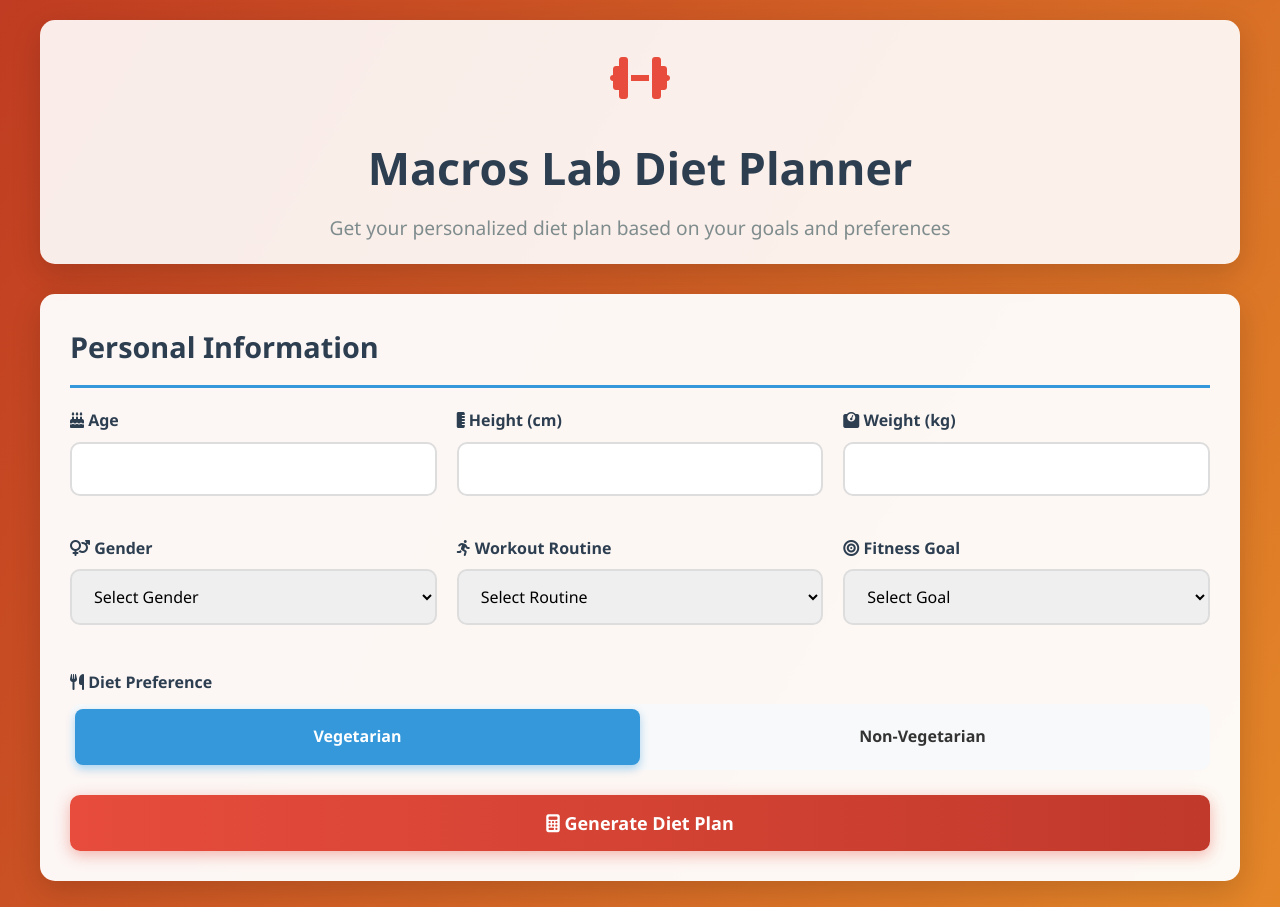
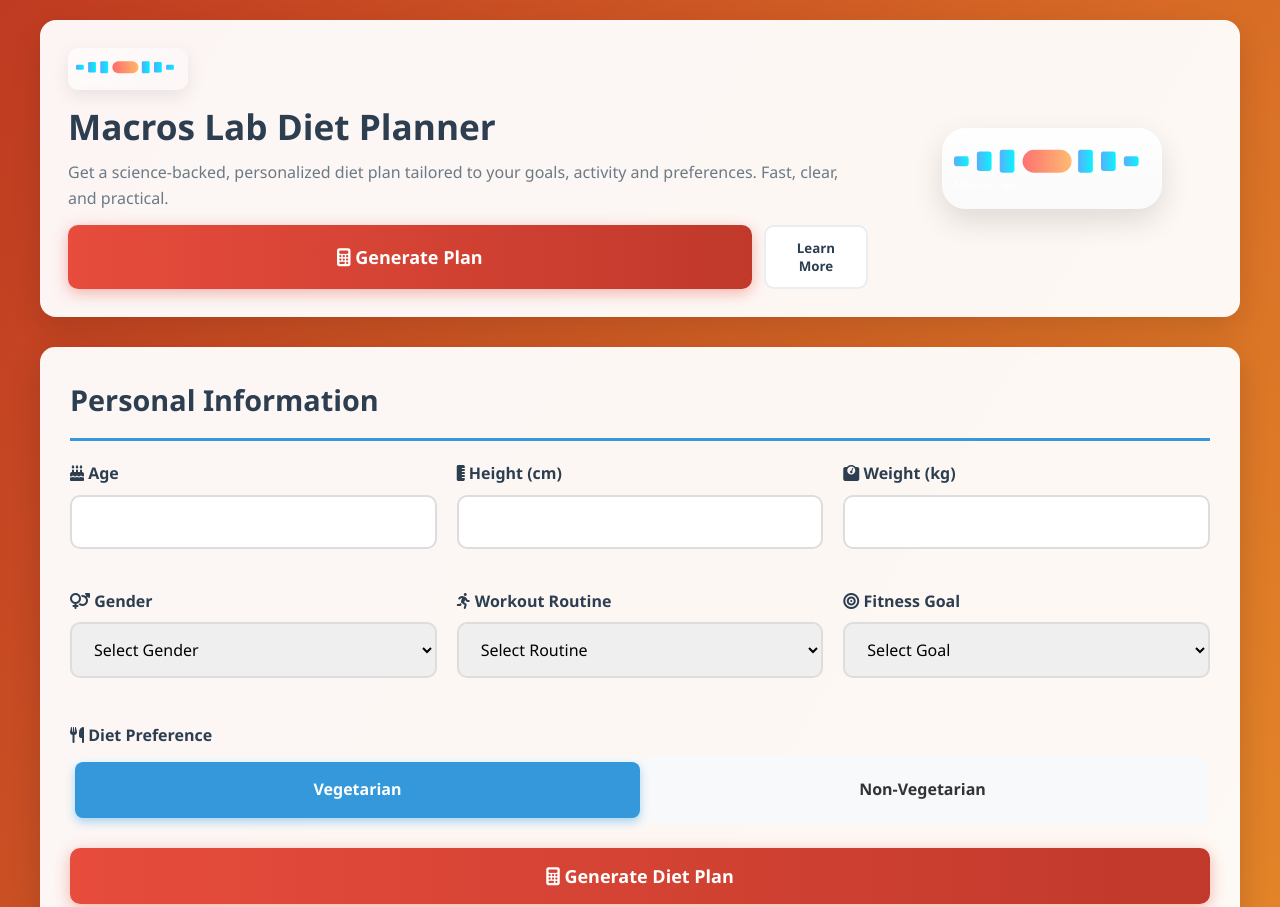
Before and after one commit to varunksgowda9481-design/marcos_lab, a plain HTML site: page index.html in a window 1280 px wide. Shown: the top 907 px of the page. Drawn offline with Linux system fonts and the light colour scheme.

Commit message:
Improve UI: hero, SVG logo, CTA and UX tweaks

```diff
--- a/index.html
+++ b/index.html
@@ -39,33 +39,76 @@
         }
 
         header {
-            text-align: center;
+            width: 100%;
             margin-bottom: 30px;
-            padding: 20px;
-            background: rgba(255, 255, 255, 0.9);
-            border-radius: 15px;
-            box-shadow: 0 10px 30px rgba(0, 0, 0, 0.15);
-            width: 100%;
         }
 
-        header h1 {
-            font-size: 2.8rem;
-            color: #2c3e50;
-            margin-bottom: 10px;
+        .hero {
+            display: flex;
+            align-items: center;
+            gap: 24px;
+            padding: 28px;
+            background: rgba(255,255,255,0.95);
+            border-radius: 16px;
+            box-shadow: 0 12px 30px rgba(0,0,0,0.12);
         }
 
-        header p {
-            font-size: 1.2rem;
-            color: #7f8c8d;
+        .hero-left {
+            flex: 1;
         }
 
-        .logo {
-            font-size: 3rem;
-            color: #e74c3c;
-            margin-bottom: 15px;
+        .hero-logo {
+            width: 120px;
+            height: auto;
+            border-radius: 10px;
+            box-shadow: 0 6px 18px rgba(0,0,0,0.08);
+            background: linear-gradient(135deg, rgba(255,255,255,0.6), rgba(255,255,255,0.2));
+            padding: 8px;
         }
 
-        .card {
+        .hero h1 {
+            font-size: 2.2rem;
+            color: #2c3e50;
+            margin-bottom: 6px;
+        }
+
+        .hero p {
+            font-size: 1rem;
+            color: #6b7a86;
+        }
+
+        .hero-cta {
+            display: flex;
+            gap: 12px;
+            margin-top: 14px;
+        }
+
+        .secondary-btn {
+            background: white;
+            color: #2c3e50;
+            border: 2px solid #e9eef2;
+            padding: 12px 18px;
+            border-radius: 10px;
+            cursor: pointer;
+            font-weight: 700;
+        }
+
+        .hero-right {
+            width: 320px;
+            display: flex;
+            justify-content: center;
+            align-items: center;
+        }
+
+        .phone-mock {
+            width: 220px;
+            border-radius: 24px;
+            padding: 12px;
+            background: linear-gradient(180deg, rgba(255,255,255,0.95), rgba(250,250,250,0.95));
+            box-shadow: 0 12px 30px rgba(0,0,0,0.12);
+        }
+
+    .card {
             background: rgba(255, 255, 255, 0.95);
             border-radius: 15px;
             padding: 30px;
@@ -344,11 +387,22 @@
 <body>
     <div class="container">
         <header>
-            <div class="logo">
-                <i class="fas fa-dumbbell"></i>
+            <div class="hero">
+                <div class="hero-left">
+                    <img src="assets/logo.svg" alt="Macros Lab logo" class="hero-logo">
+                    <h1>Macros Lab Diet Planner</h1>
+                    <p>Get a science-backed, personalized diet plan tailored to your goals, activity and preferences. Fast, clear, and practical.</p>
+                    <div class="hero-cta">
+                        <button class="btn" id="scroll-to-form"><i class="fas fa-calculator"></i> Generate Plan</button>
+                        <button class="secondary-btn" id="learn-more">Learn More</button>
+                    </div>
+                </div>
+                <div class="hero-right">
+                    <div class="phone-mock">
+                        <img src="assets/logo.svg" alt="app preview" style="width:100%;opacity:0.95">
+                    </div>
+                </div>
             </div>
-            <h1>Macros Lab Diet Planner</h1>
-            <p>Get your personalized diet plan based on your goals and preferences</p>
         </header>
 
         <div class="card">
@@ -580,6 +634,17 @@
 
                 // Scroll to the diet plan
                 dietPlanSection.scrollIntoView({ behavior: 'smooth' });
+            });
+
+            // Hero CTA scroll
+            const heroBtn = document.getElementById('scroll-to-form');
+            const learnBtn = document.getElementById('learn-more');
+            heroBtn && heroBtn.addEventListener('click', () => {
+                document.getElementById('age').focus();
+                document.getElementById('diet-form').scrollIntoView({ behavior: 'smooth' });
+            });
+            learnBtn && learnBtn.addEventListener('click', () => {
+                alert('Macros Lab helps you generate balanced diet plans quickly. Fill the form to get started.');
             });
 
             function calculateBMI(height, weight) {
```
Also changed, not shown: assets/logo.svg (added).
